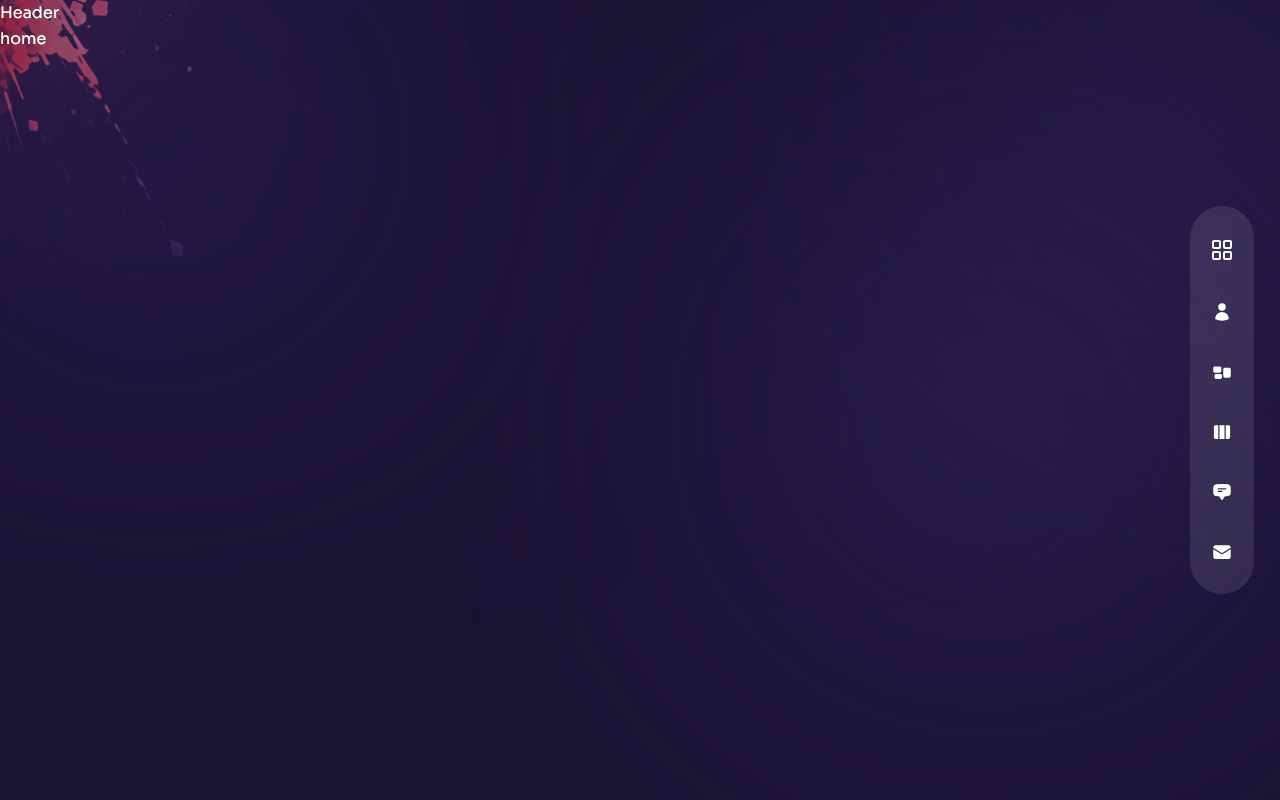
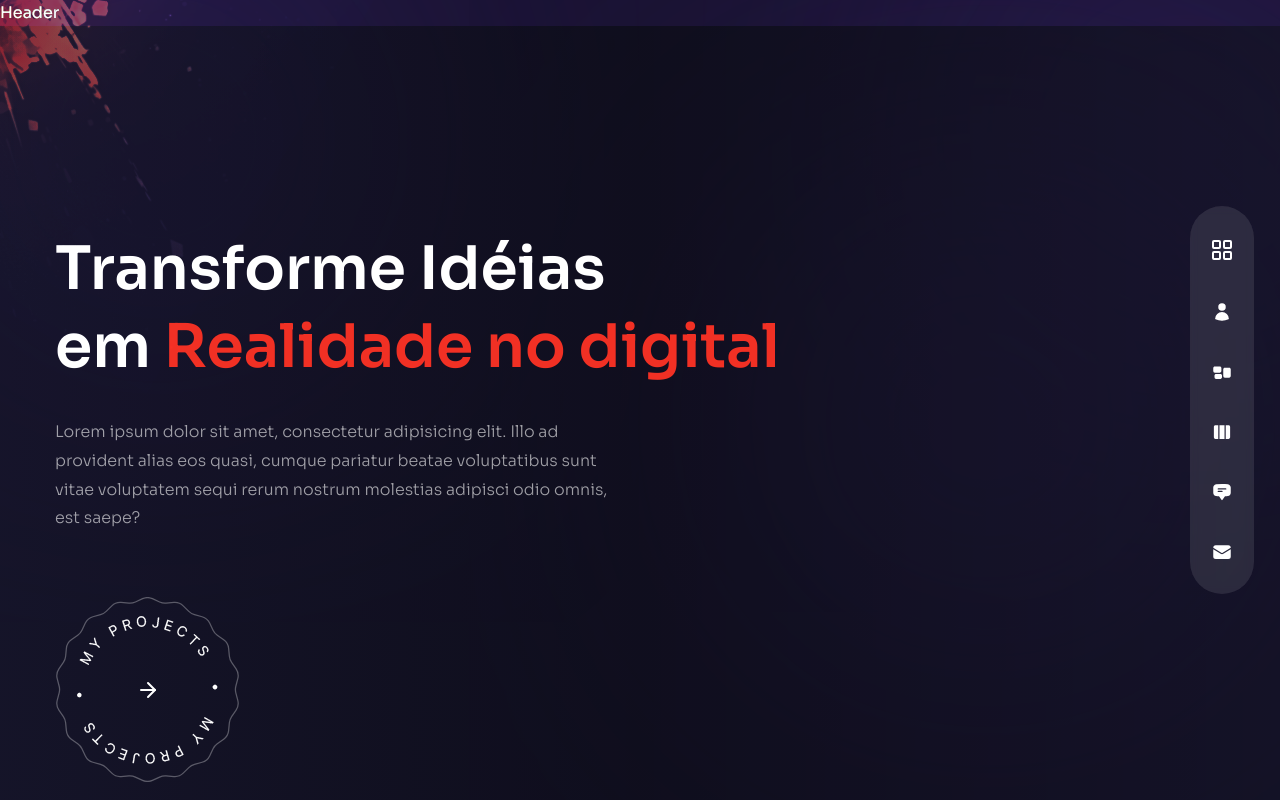
Before and after one commit to markus90souza/msdev, a Next.js app: page /home in a window 1280 px wide. Built offline with nearby package versions, Linux system fonts and the light colour scheme.

Commit message:
feat: create a call to action for home

```diff
--- a/prettier.config.js
+++ b/prettier.config.js
@@ -1,4 +1,4 @@
 // prettier.config.js
 module.exports = {
-  plugins: ['prettier-plugin-tailwindcss', 'prettier-plugin-organize-imports'],
+  plugins: ['prettier-plugin-tailwindcss'],
 }
--- a/src/app/home/page.tsx
+++ b/src/app/home/page.tsx
@@ -1,3 +1,52 @@
-export default function Home() {
-  return <h1>home</h1>
+'use client'
+
+import { BtnProjects } from '@/components/btn-projects'
+
+import { fadeIn } from '@/utils/animations'
+import { motion } from 'framer-motion'
+const Home = () => {
+  return (
+    <div className="h-full bg-primary/60">
+      <div className="w-full h-full bg-gradient-to-r from-primary/10 via-black/30 to-black/10">
+        <div className="flex container h-full mx-auto flex-col justify-center text-center xl:pt-40 xl:text-left">
+          <motion.h1
+            initial="hidden"
+            animate="show"
+            exit="hidden"
+            variants={fadeIn('down', 0.2)}
+            className="h1"
+          >
+            Transforme Idéias <br /> em {''}
+            <span className="text-accent">Realidade no digital</span>
+          </motion.h1>
+          <motion.p
+            initial="hidden"
+            animate="show"
+            exit="hidden"
+            variants={fadeIn('down', 0.3)}
+            className="mx-auto max-w-sm xl:max-w-xl mb-10 xl:mx-0 xl:mb-16"
+          >
+            Lorem ipsum dolor sit amet, consectetur adipisicing elit. Illo ad
+            provident alias eos quasi, cumque pariatur beatae voluptatibus sunt
+            vitae voluptatem sequi rerum nostrum molestias adipisci odio omnis,
+            est saepe?
+          </motion.p>
+          <div className="relative flex justify-center xl:hidden">
+            <BtnProjects />
+          </div>
+
+          <motion.div
+            initial="hidden"
+            animate="show"
+            exit="hidden"
+            variants={fadeIn('down', 0.6)}
+            className="hidden xl:flex"
+          >
+            <BtnProjects />
+          </motion.div>
+        </div>
+      </div>
+    </div>
+  )
 }
+export default Home
--- a/src/components/ProjectsBtn.js
+++ /dev/null
@@ -1,5 +0,0 @@
-const ProjectsBtn = () => {
-  return <div>Project Btn</div>
-}
-
-export default ProjectsBtn
--- /dev/null
+++ b/src/components/btn-projects.tsx
@@ -0,0 +1,24 @@
+import { ArrowRight } from 'lucide-react'
+import Image from 'next/image'
+import Link from 'next/link'
+
+export const BtnProjects = () => {
+  return (
+    <div className="mx-auto xl:mx-0">
+      <Link
+        href={'/work'}
+        className="relative w-[185px] h-[185px] flex justify-center items-center group bg-center bg-cover bg-no-repeat bg-circleStar"
+      >
+        <Image
+          className="h-full w-full max-w-[141px] max-h-[148px] animate-spin-slow"
+          alt=""
+          width={141}
+          height={148}
+          src={'/rounded-text.png'}
+        />
+
+        <ArrowRight className="text-4xl absolute group-hover:translate-x-2 transition-all duration-300" />
+      </Link>
+    </div>
+  )
+}
--- a/src/utils/animations.ts
+++ b/src/utils/animations.ts
@@ -1,4 +1,7 @@
-export const fadeIn = (direction: any, delay: any) => {
+export const fadeIn = (
+  direction: 'up' | 'down' | 'left' | 'right',
+  delay: number,
+) => {
   return {
     hidden: {
       y: direction === 'up' ? 80 : direction === 'down' ? -80 : 0,
--- a/tsconfig.json
+++ b/tsconfig.json
@@ -23,6 +23,6 @@
       "@/*": ["./src/*"]
     }
   },
-  "include": ["next-env.d.ts", "**/*.ts", "**/*.tsx", ".next/types/**/*.ts"],
+  "include": ["next-env.d.ts", "**/*.ts", "**/*.tsx", ".next/types/**/*.ts", "src/components/ParticlesContainer.js", "src/components/CardLeft.js"],
   "exclude": ["node_modules"]
 }
```
